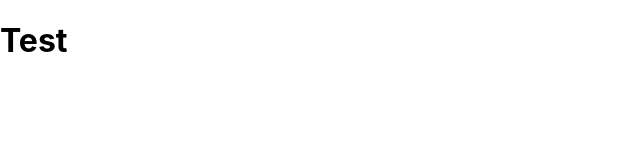
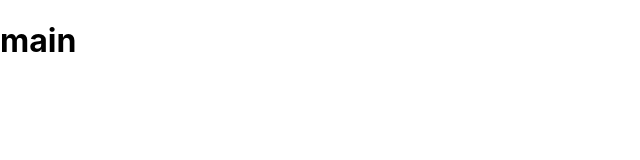
Before and after one commit to CoderJini/BlockChainApp, a React (Create React App) app: page / in a window 1280 px wide. Shown: the top 160 px of the page, without its empty margins (0-640 px from the left). Built offline with nearby package versions, Linux system fonts and the light colour scheme.

Commit message:
main branch test

```diff
--- a/src/App.js
+++ b/src/App.js
@@ -3,7 +3,7 @@ function App() {
 
   return (
     <div>
-        <h1>Test</h1>
+        <h1>main</h1>
     </div>
   );
 }
```
